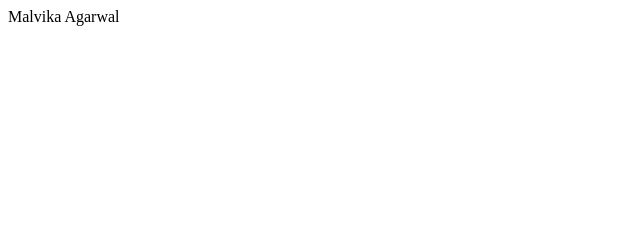
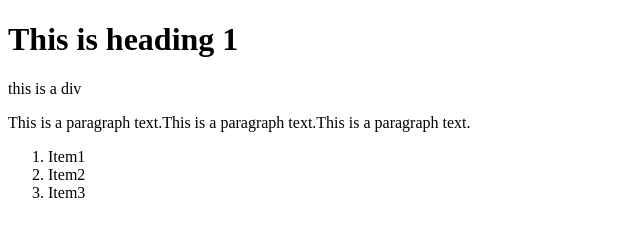
Before and after one commit to magarwal2000/webtype, a plain HTML site: page index.html in a window 1280 px wide. Shown: the whole page, without its empty margins (0-640 px from the left). Drawn offline with Linux system fonts and the light colour scheme.

Commit message:
Added list item

```diff
--- a/index.html
+++ b/index.html
@@ -2,9 +2,19 @@
 <html>
 <head>
   <meta charset="utf-8" />
-  <title>Test</title>
+  <title>Test title</title>
 </head>
 <body>
-  Malvika Agarwal
+  <h1>This is heading 1</h1>
+  <section> this is a div
+  <p>
+    This is a paragraph text.This is a paragraph text.This is a paragraph text.
+  </p>
+</section>
+<ol>
+  <li>Item1</li>
+  <li>Item2</li>
+  <li>Item3</li>
+</ol>
 </body>
 </html>
```
